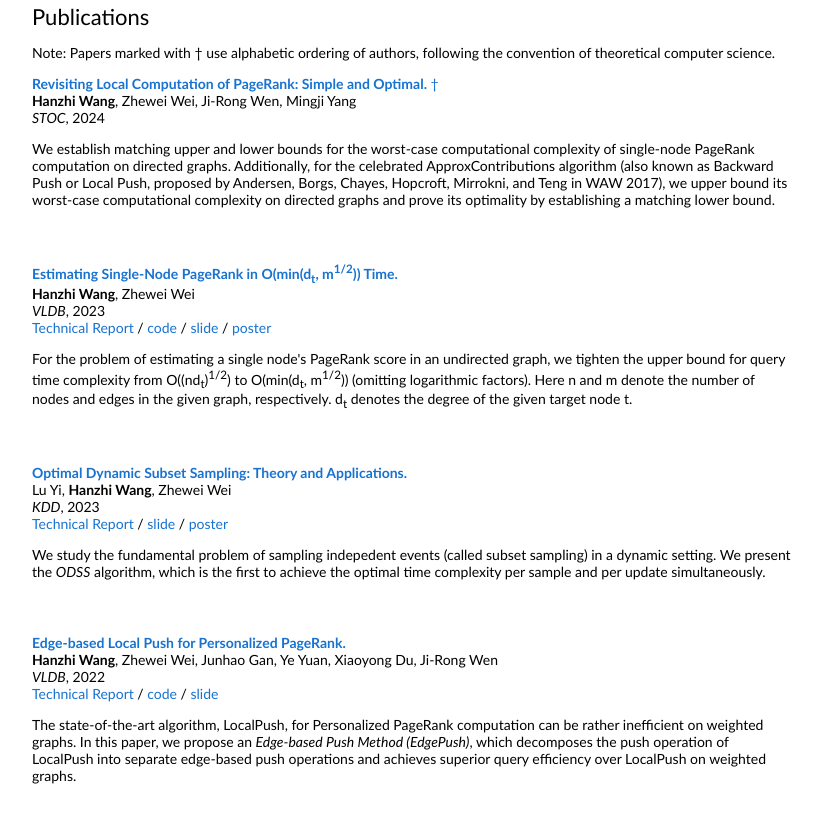
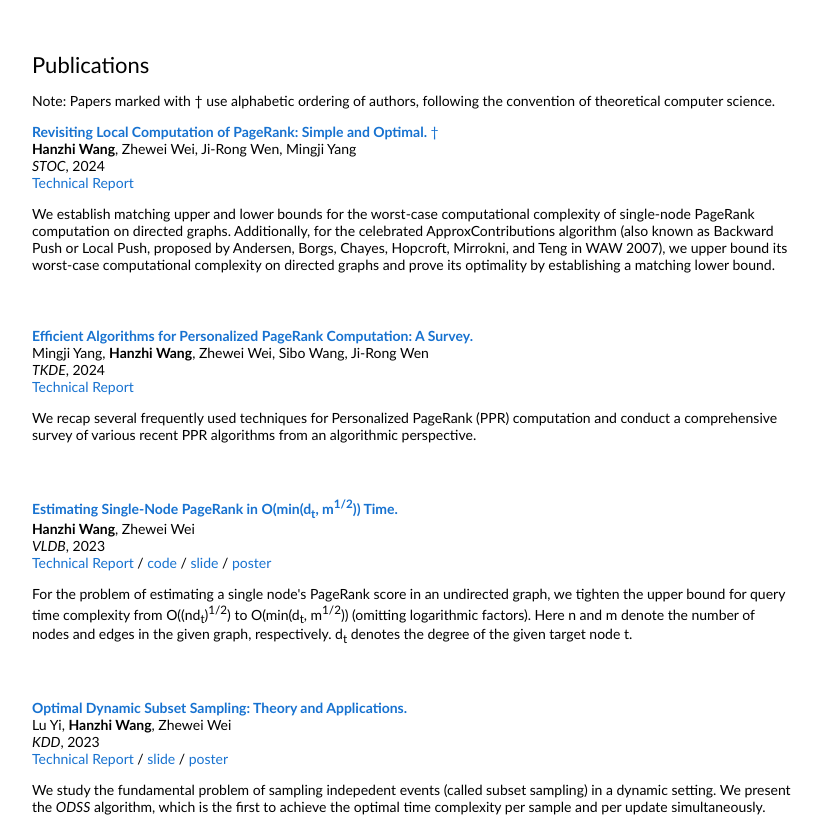
Before and after one commit to wanghzccls/wanghzccls.github.io, a plain HTML site: page index.html in a window 1280 px wide. Shown: the part 869-1704 px from the top of the page, without its empty margins (228-1049 px from the left). Drawn offline with Linux system fonts and the light colour scheme.

Commit message:
no message

```diff
--- a/index.html
+++ b/index.html
@@ -93,6 +93,10 @@
             <heading>News</heading>
             <div class="list scroll">
             <p>
+            [03/2024]  One paper was accepted to TKDE 2024. The paper's reviewing process spanned over one year, but very happily, it concluded with an encouraging outcome. Special thanks to Mingji!
+            </p>
+
+            <p>
             [02/2024]  One paper was accepted to STOC 2024.
             </p>
 
@@ -176,10 +180,36 @@
                 <em>STOC</em>, 2024
                 <br>
 
+                <a href="https://arxiv.org/pdf/2403.12648.pdf">Technical Report</a>
+
                 <p></p>
-                <p>We establish matching upper and lower bounds for the worst-case computational complexity of single-node PageRank computation on directed graphs. Additionally, for the celebrated ApproxContributions algorithm (also known as Backward Push or Local Push, proposed by Andersen, Borgs, Chayes, Hopcroft, Mirrokni, and Teng in WAW 2017), we upper bound its worst-case computational complexity on directed graphs and prove its optimality by establishing a matching lower bound. </p>
+                <p>We establish matching upper and lower bounds for the worst-case computational complexity of single-node PageRank computation on directed graphs. Additionally, for the celebrated ApproxContributions algorithm (also known as Backward Push or Local Push, proposed by Andersen, Borgs, Chayes, Hopcroft, Mirrokni, and Teng in WAW 2007), we upper bound its worst-case computational complexity on directed graphs and prove its optimality by establishing a matching lower bound. </p>
               </td>
             </tr>
+
+            <tr>
+              <td style="padding:20px;width:100%;vertical-align:middle">
+                <a href="https://ieeexplore.ieee.org/abstract/document/10471277">
+                  <papertitle>Efficient Algorithms for Personalized PageRank Computation: A Survey. </papertitle>
+                  </a>
+                  <br>
+                  Mingji Yang,
+                  <strong>Hanzhi Wang</strong>,
+                  Zhewei Wei,
+                  Sibo Wang,
+                  Ji-Rong Wen
+                  <br>
+                  <em>TKDE</em>, 2024
+                  <br>
+
+                  <a href="https://arxiv.org/pdf/2403.05198.pdf">Technical Report</a>
+
+
+
+                  <p></p>
+                  <p>We recap several frequently used techniques for Personalized PageRank (PPR) computation and conduct a comprehensive survey of various recent PPR algorithms from an algorithmic perspective. </p>
+                </td>
+          </tr>
 
             <tr>
               <td style="padding:20px;width:100%;vertical-align:middle">
@@ -603,7 +633,7 @@
             <td style="padding:0px">
               <br>
               <p style="text-align:right;font-size:small;">
-                  Last update: Feb. 2024 &nbsp&nbsp&nbsp&nbsp <a href="https://jonbarron.info/">Template</a>
+                  Last update: Mar. 2024 &nbsp&nbsp&nbsp&nbsp <a href="https://jonbarron.info/">Template</a>
               </p>
             </td>
           </tr>
```
